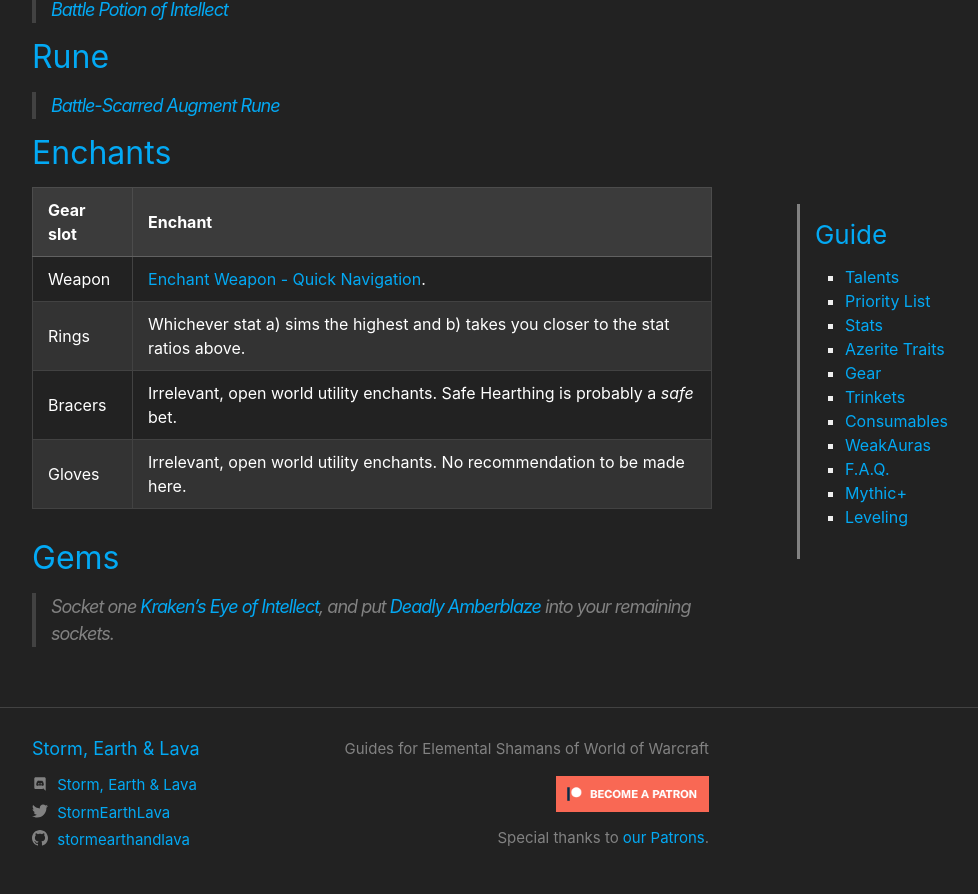
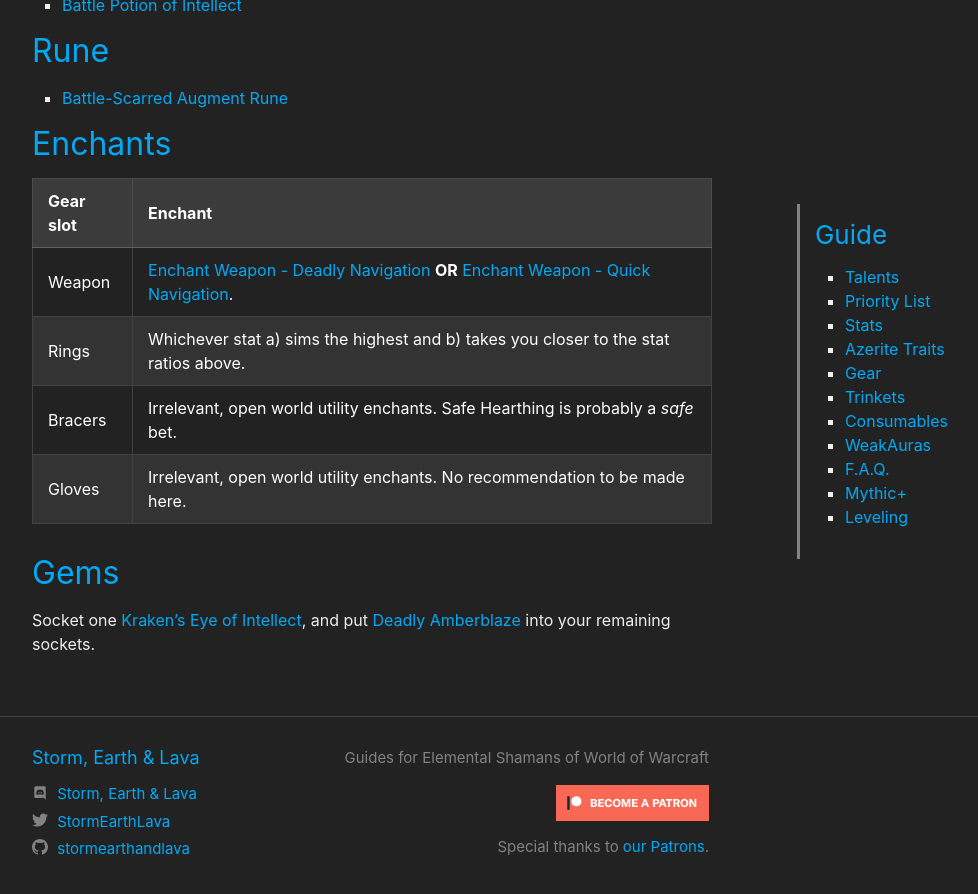
Before and after one commit to stormearthandlava/stormearthandlava.github.io, a Jekyll site: the page built from guide/general/consumables.md, in a window 1280 px wide and 900 px high, scrolled down 727 px. Shown: the top 894 px of the window, without its empty margins (268-1246 px from the left). Built offline with Jekyll 4.4.1, drawn with Linux system fonts in a browser that asks for light colours; a script that is not in the unit is left out.

Commit message:
update weapon enchant, use quote blocks only for quotes...

```diff
--- a/guide/general/consumables.md
+++ b/guide/general/consumables.md
@@ -7,7 +7,7 @@
 ---
 
 ## Flask
-> {{ site.data.item.mystical_cauldron }} and {{ site.data.item.int_flask }} are equal.
+{{ site.data.item.mystical_cauldron }} and {{ site.data.item.int_flask }} are equal.
 
 ## Food
 1. {{ site.data.item.feast }}
@@ -15,20 +15,20 @@
 1. {{ site.data.item.haste_food }}
 
 ## Potion
-> {{ site.data.item.int_pot }}
+- {{ site.data.item.int_pot }}
 
 ## Rune
-> {{ site.data.item.rune }}
+- {{ site.data.item.rune }}
 
 ## Enchants
 
 Gear slot | Enchant
 --- | ---
-Weapon | <a href="https://bfa.wowhead.com/item=159786/enchant-weapon-quick-navigation">Enchant Weapon - Quick Navigation</a>.
+Weapon | {{ site.data.item.deadly_navigation }} **OR** {{ site.data.item.quick_navigation }}.
 Rings | Whichever stat a) sims the highest and b) takes you closer to the stat ratios above.
 Bracers | Irrelevant, open world utility enchants. Safe Hearthing is probably a *safe* bet.
 Gloves | Irrelevant, open world utility enchants. No recommendation to be made here.
 
 ## Gems
 
-> Socket one {{ site.data.item.int_gem }}, and put {{ site.data.item.crit_gem }} into your remaining sockets.
+Socket one {{ site.data.item.int_gem }}, and put {{ site.data.item.crit_gem }} into your remaining sockets.
```
